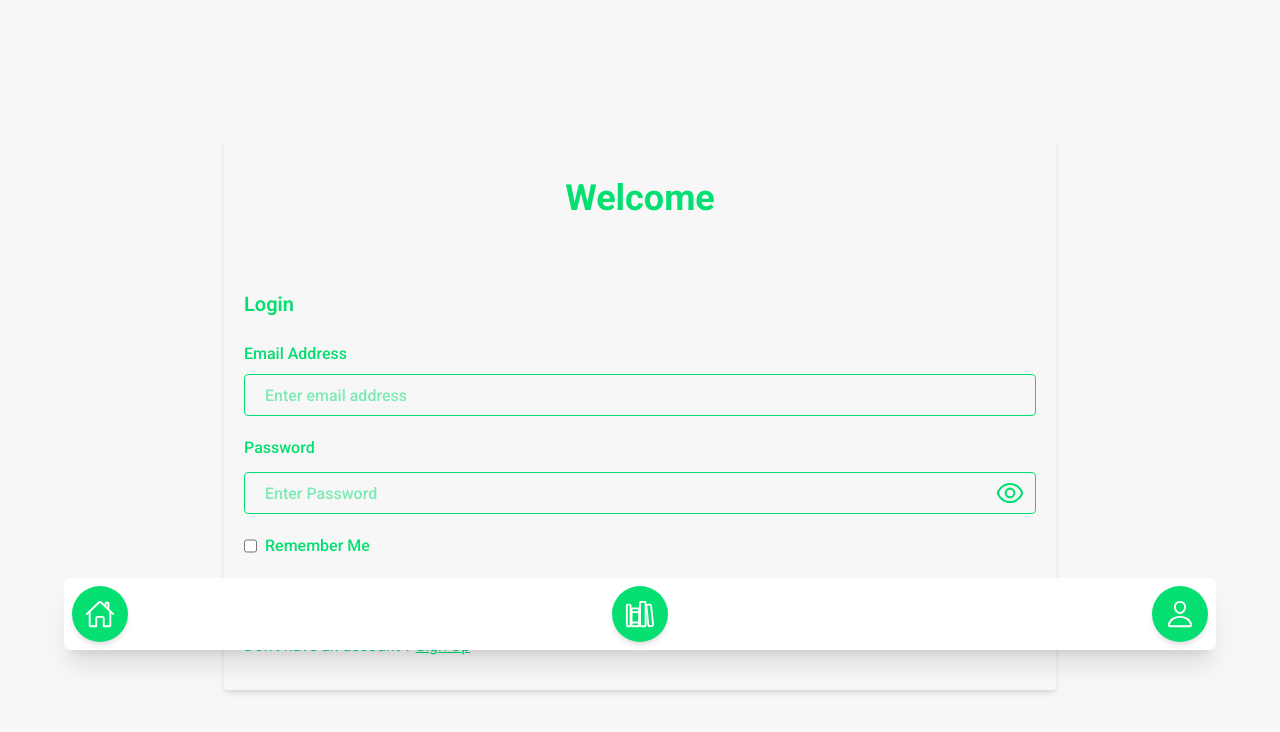
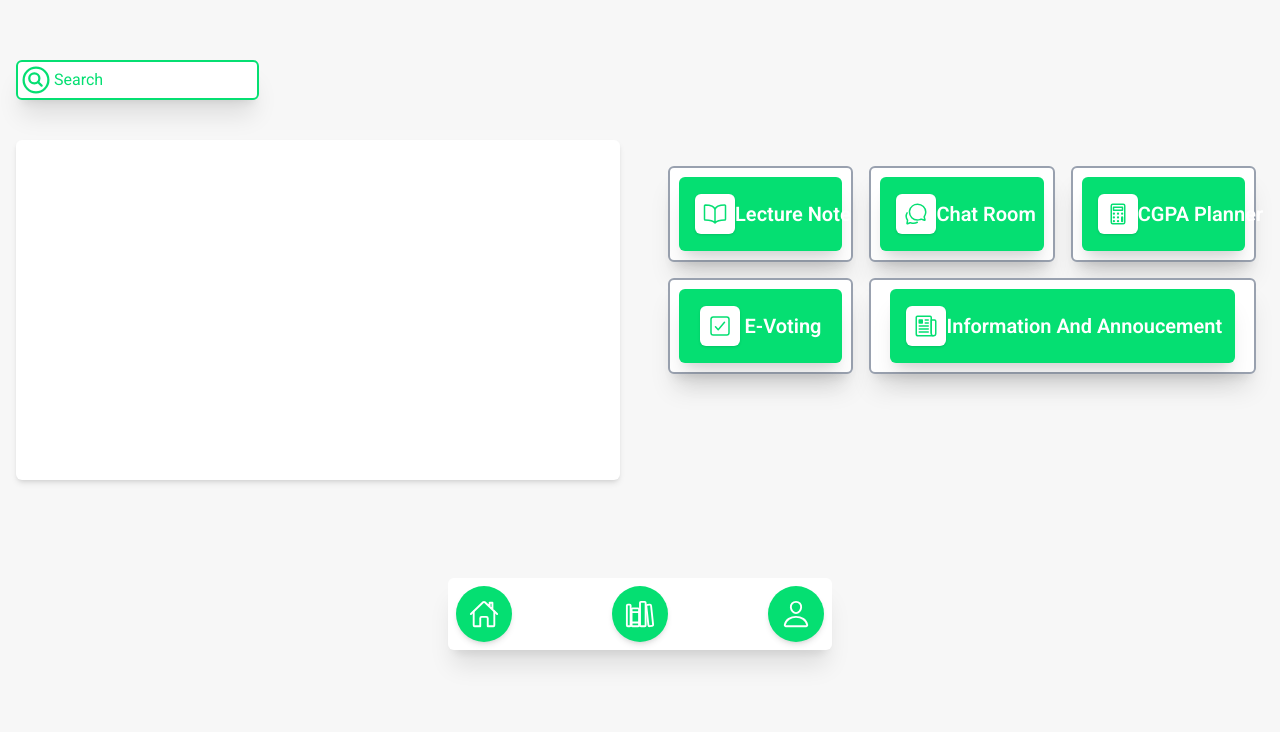
Before and after one commit to liltexh/futo-sg, a React (Vite) app: page / in a window 1280 px wide. Before the commit this address led to /auth. Shown: the part 134-866 px from the top of the page. After the commit the page ends 844 px from the top, so only its background shows below. Built offline with nearby package versions, Linux system fonts and the light colour scheme; no server answers.

Commit message:
added and changed roots

```diff
--- a/src/Pages/Home.jsx
+++ b/src/Pages/Home.jsx
@@ -12,6 +12,7 @@ import {
 	chatbubbles,
 	checkbox,
 	newspaper,
+	searchCircle,
 } from "../tools/icons";
 
 export default function Home() {
@@ -25,7 +26,7 @@ export default function Home() {
 				setCurrentUser(user);
 			} else {
 				console.log("not verified");
-				navigate("/auth");
+				// navigate("/auth");
 			}
 		});
 		return unsubscribe;
@@ -33,16 +34,19 @@ export default function Home() {
 	return (
 		<div className="flex flex-col lg:flex-row justify-evenly h-dvh">
 			<section className="lg:flex-1/2 flex flex-col gap-10 justify-center items-center lg:mr-10">
-				<div className="relative shadow-xl w-fit rounded-md justify-self-start self-start">
-					<CrossShadow>
-						<div className="flex bg-white w-full h-10 rounded-md">
-							<button>icon</button>
-							<input
-								type="text"
-								placeholder="Search"
-							/>
-						</div>
-					</CrossShadow>
+				<div className="relative shadow-xl w-fit rounded-md justify-self-start self-start ">
+					<div className="flex bg-white border-2 border-green-400  w-full h-10 rounded-md">
+						<img
+							src={searchCircle}
+							alt="search icon"
+						/>
+
+						<input
+							type="text"
+							placeholder="Search"
+							className="outline-0 placeholder-green-400"
+						/>
+					</div>
 				</div>
 
 				<div className="w-full min-h-44 bg-white shadow-md aspect-video rounded-md"></div>
@@ -53,7 +57,7 @@ export default function Home() {
 						return (
 							<div
 								key={idx}
-								className={`flex justify-center items-center rounded-md h-20 lg:h-24 shadow-xl relative text-white text-sm md:text-xl lg:text-2xl font-semibold border-2 border-gray-400 min-w-36 bg-white whitespace-nowrap ${
+								className={`flex justify-center items-center rounded-md h-20 lg:h-24 shadow-xl relative text-white text-sm md:text-xl font-semibold border-2 border-gray-400 min-w-36 bg-white whitespace-nowrap ${
 									idx == 4 && "col-span-2"
 								}`}
 							>
--- a/src/Pages/Library.jsx
+++ b/src/Pages/Library.jsx
@@ -1,5 +1,9 @@
 import React from "react";
 
 export default function Library() {
-	return <div>Library</div>;
+	return (
+		<div className="w-full h-full text-green-400">
+			<h1 className="font-bold text-4xl">Not availaible at thr momment</h1>
+		</div>
+	);
 }
--- a/src/Pages/Profile.jsx
+++ b/src/Pages/Profile.jsx
@@ -5,7 +5,7 @@ export default function Profile() {
 	return (
 		<div className="flex flex-col lg:justify-between lg:flex-row h-dvh p-8">
 			<div className="flex-1/2 flex flex-col gap-20">
-				<section className="flex flex-col gap-4">
+				<section className="flex flex-col gap-4 text-green-400">
 					<h3 className="text-4xl lg:text-6xl font-semibold">Profile</h3>
 					<p className="text-xl ">
 						lorem ipsum canan hdbjbn jcbsjbhab uhdiah uhdbgu
@@ -16,7 +16,7 @@ export default function Profile() {
 						return (
 							<div
 								key={idx}
-								className=" flex justify-center items-center h-14 border-2 border-gray-600 rounded-md p-2 relative bg-white text-white lg:w-[90%] shadow-xl"
+								className=" flex justify-center items-center h-14 border-2 border-gray-400 rounded-md p-2 relative bg-white text-white lg:w-[90%] shadow-xl"
 							>
 								<div className="w-[98%] h-[90%] bg-green-400 p-2 flex justify-start items-center rounded-sm shadow">
 									{profile.name}
--- a/src/Roots.jsx
+++ b/src/Roots.jsx
@@ -5,7 +5,7 @@ export default function Roots() {
 	return (
 		<>
 			<Outlet />
-			<nav className="fixed bottom-4 w-[90%] rounded-md shadow-xl left-1/2 transform -translate-x-1/2 excess_z bg-white">
+			<nav className="fixed bottom-4 w-[90%] lg:w-[30%] rounded-md shadow-xl left-1/2 transform -translate-x-1/2 excess_z bg-white">
 				<ul className="flex  justify-between p-2">
 					<li>
 						<NavLink to="/">
--- a/src/tools/icons.js
+++ b/src/tools/icons.js
@@ -8,6 +8,7 @@ import library from "../assets/icons/library-outline.svg";
 import profile from "../assets/icons/person-outline.svg";
 import eye from "../assets/icons/eye.svg";
 import eyeCrossed from "../assets/icons/eye-crossed.svg";
+import searchCircle from "../assets/icons/search-circle-outline.svg";
 
 export {
 	book,
@@ -20,4 +21,5 @@ export {
 	profile,
 	eye,
 	eyeCrossed,
+	searchCircle,
 };
```
Also changed, not shown: src/assets/icons/search-circle-outline.svg (added).
